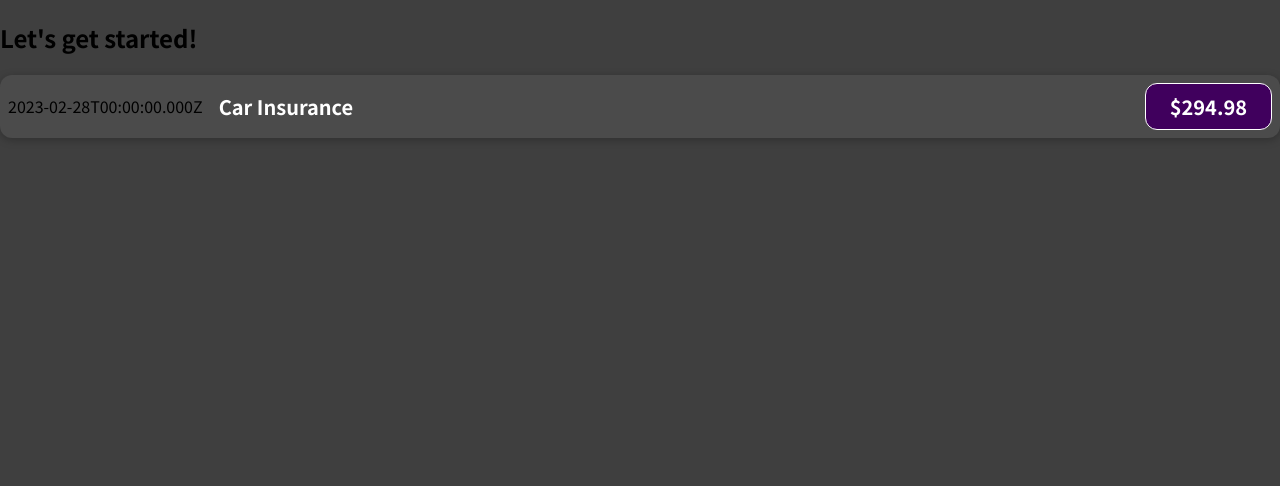
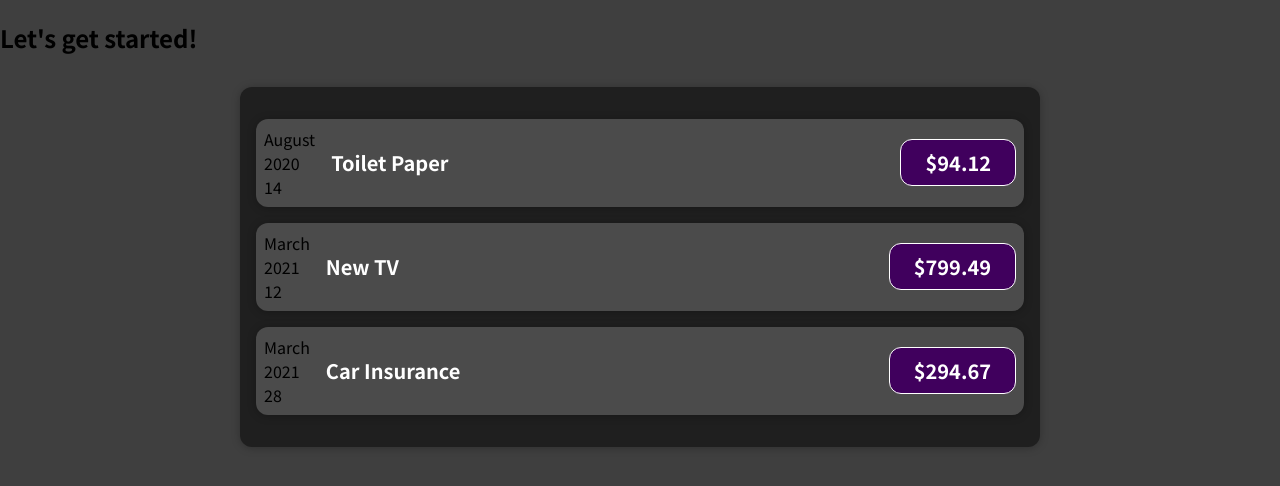
Before and after one commit to hibadem/react-expense, a React (Create React App) app: page / in a window 1280 px wide. Shown: the top 486 px of the page. Built offline with nearby package versions, Linux system fonts and the light colour scheme.

Commit message:
Composition, children props

```diff
--- a/src/App.js
+++ b/src/App.js
@@ -1,10 +1,32 @@
-import ExpenseItem from "./components/ExpenseItem";
+import Expenses from "./components/Expenses";
 
 function App() {
+  const expenses = [
+    {
+      id: 'e1',
+      title: 'Toilet Paper',
+      amount: 94.12,
+      date: new Date(2020, 7, 14),
+    },
+    { id: 'e2', title: 'New TV', amount: 799.49, date: new Date(2021, 2, 12) },
+    {
+      id: 'e3',
+      title: 'Car Insurance',
+      amount: 294.67,
+      date: new Date(2021, 2, 28),
+    },
+    {
+      id: 'e4',
+      title: 'New Desk (Wooden)',
+      amount: 450,
+      date: new Date(2021, 5, 12),
+    },
+  ];
+
   return (
     <div>
       <h2>Let's get started!</h2>
-      <ExpenseItem />
+      <Expenses expenses={expenses} />
     </div>
   );
 }
--- /dev/null
+++ b/src/components/Card.css
@@ -0,0 +1,4 @@
+.card {
+  border-radius: 12px;
+  box-shadow: 0 1px 8px rgba(0, 0, 0, 0.25);
+}
--- /dev/null
+++ b/src/components/Card.js
@@ -0,0 +1,10 @@
+import React from 'react'
+import "./Card.css";
+function Card(props) {
+  const classes = 'card ' + props.className;
+  return (
+    <div className={classes}>{props.children}</div>
+  )
+}
+
+export default Card
--- /dev/null
+++ b/src/components/ExpenseDate.css
@@ -0,0 +1,26 @@
+.expense-date {
+  display: flex;
+  flex-direction: column;
+  width: 5.5rem;
+  height: 5.5rem;
+  border: 1px solid #ececec;
+  background-color: #2a2a2a;
+  color: white;
+  border-radius: 12px;
+  align-items: center;
+  justify-content: center;
+}
+
+.expense-date__month {
+  font-size: 0.75rem;
+  font-weight: bold;
+}
+
+.expense-date__year {
+  font-size: 0.75rem;
+}
+
+.expense-date__day {
+  font-size: 1.5rem;
+  font-weight: bold;
+}
--- /dev/null
+++ b/src/components/ExpenseDate.js
@@ -0,0 +1,16 @@
+import React from "react";
+
+function ExpenseDate(props) {
+  const month = props.date.toLocaleString("en-US", { month: "long" });
+  const year = props.date.getFullYear();
+  const day = props.date.toLocaleString("en-US", { day: "2-digit" });
+  return (
+    <div className="expense-date">
+      <div className="expense-date__month">{month}</div>
+      <div className="expense-date__year">{year}</div>
+      <div className="expense-date__day">{day}</div>
+    </div>
+  );
+}
+
+export default ExpenseDate;
--- a/src/components/ExpenseItem.css
+++ b/src/components/ExpenseItem.css
@@ -2,10 +2,8 @@
   display: flex;
   justify-content: space-between;
   align-items: center;
-  box-shadow: 0 2px 8px rgba(0, 0, 0, 0.25);
   padding: 0.5rem;
   margin: 1rem 0;
-  border-radius: 12px;
   background-color: #4b4b4b;
 }
 
--- a/src/components/ExpenseItem.js
+++ b/src/components/ExpenseItem.js
@@ -1,19 +1,17 @@
 import "./ExpenseItem.css";
+import ExpenseDate from "./ExpenseDate";
+import Card from "./Card";
 
-function ExpenseItem() {
-    const expenseDate = new Date(2023, 1, 28);
-    const expenseTitle = 'Car Insurance';
-    const expenseAmount = 294.98;
-
-    return (
-        <div className="expense-item">
-            <div>{expenseDate.toISOString()}</div>
-            <div className="expense-item__description">
-                <h2>{expenseTitle}</h2>
-                <div className="expense-item__price">${expenseAmount}</div>
-            </div>
-        </div>
-    );
+function ExpenseItem(props) {
+  return (
+    <Card className="expense-item">
+      <ExpenseDate date={props.date} />
+      <div className="expense-item__description">
+        <h2>{props.title}</h2>
+        <div className="expense-item__price">${props.amount}</div>
+      </div>
+    </Card>
+  );
 }
 
 export default ExpenseItem;
--- /dev/null
+++ b/src/components/Expenses.css
@@ -0,0 +1,7 @@
+.expenses {
+  padding: 1rem;
+  background-color: rgb(31, 31, 31);
+  margin: 2rem auto;
+  width: 50rem;
+  max-width: 95%;
+}
--- /dev/null
+++ b/src/components/Expenses.js
@@ -0,0 +1,27 @@
+import React from "react";
+import ExpenseItem from "./ExpenseItem";
+import "./Expenses.css";
+import Card from "./Card";
+function Expenses(props) {
+  return (
+    <Card className="expenses">
+      <ExpenseItem
+        title={props.expenses[0].title}
+        amount={props.expenses[0].amount}
+        date={props.expenses[0].date}
+      ></ExpenseItem>
+      <ExpenseItem
+        title={props.expenses[1].title}
+        amount={props.expenses[1].amount}
+        date={props.expenses[1].date}
+      ></ExpenseItem>
+      <ExpenseItem
+        title={props.expenses[2].title}
+        amount={props.expenses[2].amount}
+        date={props.expenses[2].date}
+      ></ExpenseItem>
+    </Card>
+  );
+}
+
+export default Expenses;
```
